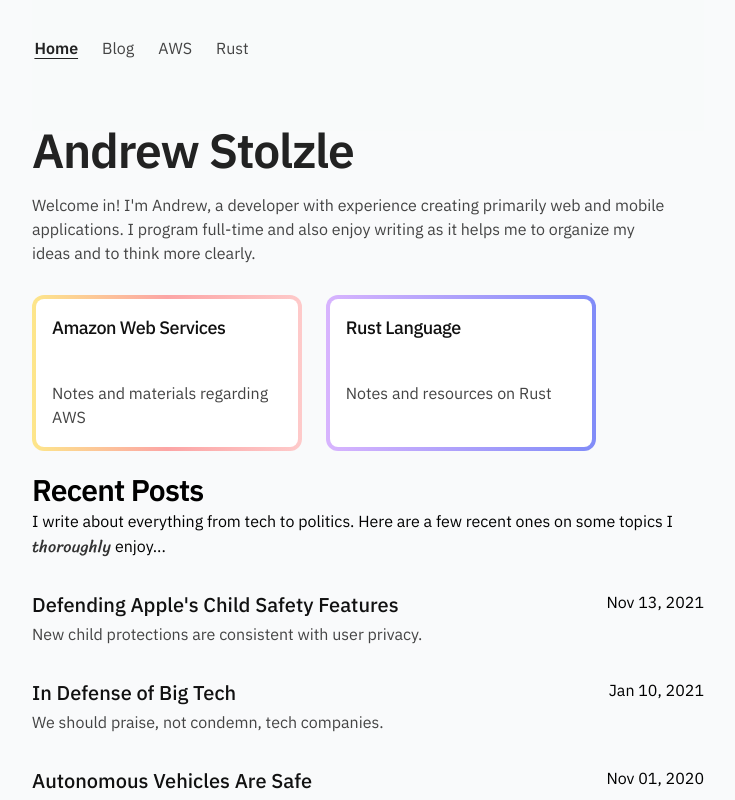
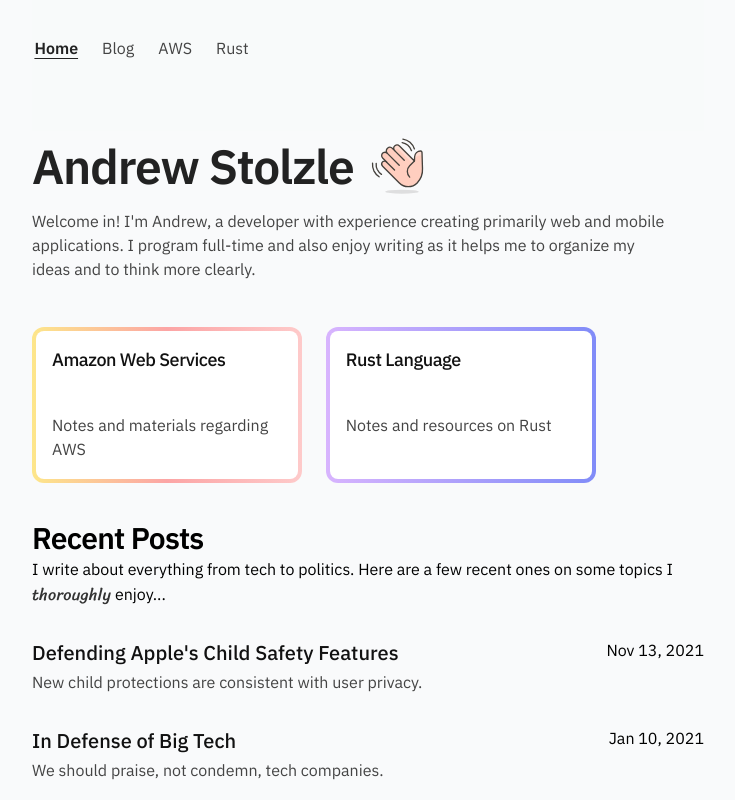
Before and after one commit to frederickbyte/astolzle.com, a Next.js app: page / in a window 1280 px wide. Shown: the top 800 px of the page, without its empty margins (272-1007 px from the left). Built offline with nearby package versions, Linux system fonts and the light colour scheme.

Commit message:
Updated some dependencies Added hand-wave SVG to Bio component Increased vertical padding to cards on home page

```diff
--- a/components/Bio.jsx
+++ b/components/Bio.jsx
@@ -2,8 +2,24 @@ const Bio = () => {
   return (
     <div className="flex flex-col sm:flex-row items-start">
       <div className="flex flex-col pr-8">
-        <h1 className="font-semibold text-3xl md:text-5xl tracking-tight mb-1 text-gray-800 dark:text-white">
+        <h1 className="flex items-end font-semibold text-3xl md:text-5xl tracking-tight mb-1 text-gray-800 dark:text-white">
           Andrew Stolzle
+          <svg className="h-16 w-16 ml-4 inline-flex" viewBox="0 0 250 250" xmlns="http://www.w3.org/2000/svg"><g transform="matrix(5.208333333333333,0,0,5.208333333333333,0,0)">
+            <path d="M11.500 45.500 A12.5 1.5 0 1 0 36.500 45.500 A12.5 1.5 0 1 0 11.500 45.500 Z" fill="#45413c" opacity=".15"></path>
+            <path d="M33.46,19.26l-.13,3.26L22.11,11.29A2.59,2.59,0,0,0,18.67,11a2.49,2.49,0,0,0-.19,3.7l-1.59-1.59a2.77,2.77,0,0,0-3.77-.21,2.67,2.67,0,0,0-.1,3.87L13,16.72a2.53,2.53,0,0,0-3-.46,2.5,2.5,0,0,0-.53,3.94l3,3a2.19,2.19,0,0,0-3.24.16,2.28,2.28,0,0,0,.24,3L22,39a9.39,9.39,0,0,0,13.37-.06,14.47,14.47,0,0,0,4-10.81L39,16a1.08,1.08,0,0,0-1.08-1h0A4.45,4.45,0,0,0,33.46,19.26Z" fill="#ffcebf"></path>
+            <path d="M33.33,22.52,22.11,11.29A2.59,2.59,0,0,0,18.67,11a2.48,2.48,0,0,0-.36,3.49,1.8,1.8,0,0,1,.36-.37,2.59,2.59,0,0,1,3.44.27l9.66,9.67Z" fill="#ffdcd1"></path>
+            <path d="M39.09,19.12,39,16a1.08,1.08,0,0,0-1.08-1,4.45,4.45,0,0,0-4.45,4.29l-.13,3.26.13-.14a4.46,4.46,0,0,1,4.45-4.29A1.17,1.17,0,0,1,39.09,19.12Z" fill="#ffdcd1"></path>
+            <path d="M33.46,19.26l-.13,3.26L22.11,11.29A2.59,2.59,0,0,0,18.67,11a2.49,2.49,0,0,0-.19,3.7l-1.59-1.59a2.77,2.77,0,0,0-3.77-.21,2.67,2.67,0,0,0-.1,3.87L13,16.72a2.53,2.53,0,0,0-3-.46,2.5,2.5,0,0,0-.53,3.94l3,3a2.19,2.19,0,0,0-3.24.16,2.28,2.28,0,0,0,.24,3L22,39a9.39,9.39,0,0,0,13.37-.06,14.47,14.47,0,0,0,4-10.81L39,16a1.08,1.08,0,0,0-1.08-1h0A4.45,4.45,0,0,0,33.46,19.26Z" fill="none" stroke="#45413c" strokeLinecap="round" strokeLinejoin="round"></path>
+            <path d="M12.34 23.18L18.4 29.23" fill="none" stroke="#45413c" strokeLinecap="round" strokeLinejoin="round"></path>
+            <path d="M13.02 16.78L21.93 25.69" fill="none" stroke="#45413c" strokeLinecap="round" strokeLinejoin="round"></path>
+            <path d="M18.48 14.72L25.69 21.94" fill="none" stroke="#45413c" strokeLinecap="round" strokeLinejoin="round"></path>
+            <path d="M33.33,22.52l-3.57,3.57a6,6,0,0,0,0,8.49h0" fill="none" stroke="#45413c" strokeLinecap="round" strokeLinejoin="round"></path>
+            <path d="M24.11,8.76a9.06,9.06,0,0,1,4.31,2,9.72,9.72,0,0,1,2.7,4" fill="none" stroke="#45413c" strokeLinecap="round" strokeLinejoin="round"></path>
+            <path d="M24.68,6.09A11.06,11.06,0,0,1,30,8.51a11.84,11.84,0,0,1,3.33,4.93" fill="none" stroke="#45413c" strokeLinecap="round" strokeLinejoin="round"></path>
+            <path d="M4.65,24.24a9,9,0,0,0,.79,4.67,9.65,9.65,0,0,0,3.17,3.63" fill="none" stroke="#45413c" strokeLinecap="round" strokeLinejoin="round"></path>
+            <path d="M1.92,24.1a11.07,11.07,0,0,0,1,5.77,12,12,0,0,0,3.91,4.49" fill="none" stroke="#45413c" strokeLinecap="round" strokeLinejoin="round"></path>
+          </g>
+          </svg>
         </h1>
         <p className="my-3 text-gray-600 dark:text-gray-400">
           Welcome in! I'm Andrew, a developer with experience creating primarily web and mobile applications. I program full-time and also enjoy
--- a/pages/index.jsx
+++ b/pages/index.jsx
@@ -10,7 +10,7 @@ export default function Home({ posts }) {
     <LayoutWrapper>
       <div className="flex flex-col justify-center min-h-full items-start max-w-2xl border-gray-200 dark:border-gray-700 mx-auto pb-16">
         <Bio />
-        <div className="flex gap-6 flex-col md:flex-row my-4">
+        <div className="flex gap-6 flex-col md:flex-row my-8">
           <BlogPostCard
             title="Amazon Web Services"
             description="Notes and materials regarding AWS"
```
Also changed, not shown: package.json (+5 -5 lines), 1 other file (tests, documents, lock files or other folders).
